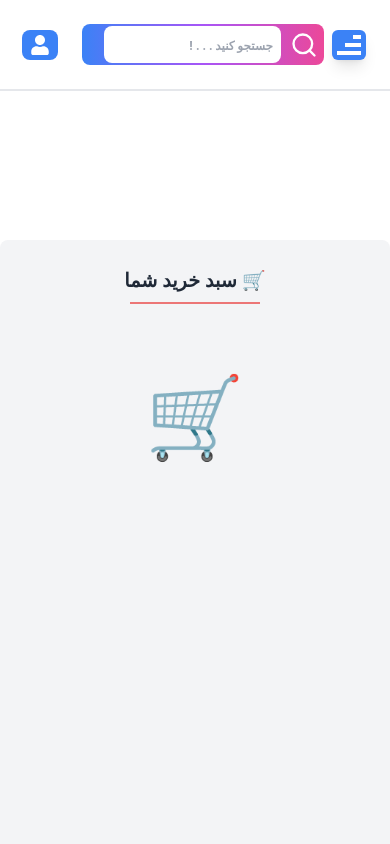
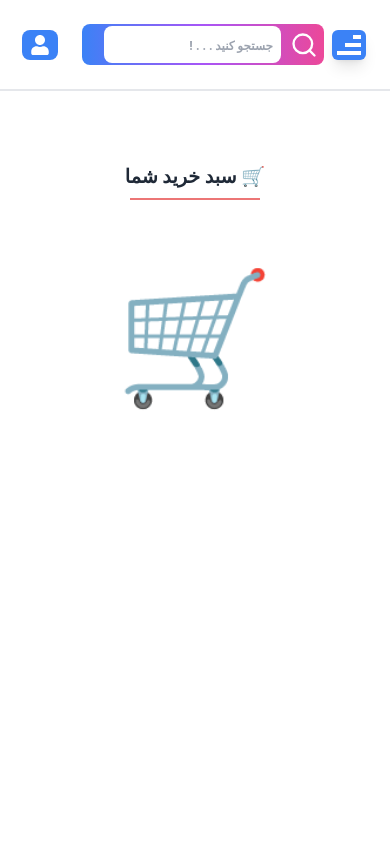
Before and after one commit to MatinSanaati/online-shop-project, a React (Create React App) app: page /Cart in a window 390 px wide. Shown: the top 844 px of the page. Built offline with nearby package versions, Linux system fonts and the light colour scheme.

Commit message:
ساختار لایه بندی و ریسپانسیو سازی برای سبدخرید

```diff
--- a/src/components/Cart-Total/Cart-Total.js
+++ b/src/components/Cart-Total/Cart-Total.js
@@ -1,3 +1,6 @@
+// Css--Imports
+import '../../styles/Cart-Style/Cart-Style.css';
+
 // React--Imports
 import React, { useEffect, useState } from "react";
 
@@ -6,31 +9,32 @@ export const CartTotal = ({ cartItems }) => {
     const [cartLength, setCartLength] = useState(0);
 
     useEffect(() => {
-        const calculatedTotal = cartItems.reduce((sum, item) => sum + (item.price * (item.quantity || 1)), 0);
-        const calculatedCartLength = cartItems.length;
-
+        const calculatedTotal = cartItems.reduce(
+            (sum, item) => sum + item.price * (item.quantity || 1), 0);
         setTotal(calculatedTotal);
-        setCartLength(calculatedCartLength);
+        setCartLength(cartItems.length);
     }, [cartItems]);
 
-    // Render
     return (
-        <div className="p-6 w-full space-y-5">
-            <h2 className="text-xl font-bold text-gray-800 mb-3 text-center">🛍 خلاصه سبد خرید</h2>
+        <div className="cart_total p-6 w-full space-y-5">
+            <h2 className="text-xl font-bold text-gray-800 mb-3 text-center relative">
+                🛍 خلاصه سبد خرید
+            </h2>
 
-            <div className="flex justify-between text-lg font-semibold text-gray-600">
+            <div className="print_number--items flex justify-between text-lg font-semibold text-gray-600">
                 <span>تعداد کل کالا :</span>
                 <span>{cartLength} عدد</span>
             </div>
+            <div className="cart_bottom--wrapper">
+                <div className="print_price--goods flex justify-between text-lg font-semibold text-gray-600">
+                    <span>مجموع قیمت :</span>
+                    <span className="text-green-600">{total.toLocaleString()} تومان</span>
+                </div>
 
-            <div className="flex justify-between text-lg font-semibold text-gray-600 mt-2">
-                <span>مجموع قیمت :</span>
-                <span className="text-green-600">{total.toLocaleString()} تومان</span>
+                <button className="btn_cart--total w-full bg-blue-500 text-white py-2 px-4 rounded-lg mt-5 hover:bg-blue-600 transition">
+                    🛒 ادامه به پرداخت
+                </button>
             </div>
-
-            <button className="w-full bg-blue-500 text-white py-2 px-4 rounded-lg mt-5 hover:bg-blue-600 transition">
-                🛒 ادامه به پرداخت
-            </button>
         </div>
     );
 };
--- a/src/components/pages/Cart.js
+++ b/src/components/pages/Cart.js
@@ -32,7 +32,9 @@ export const Cart = () => {
 
     const updateQuantity = (productId, change) => {
         const updatedCart = cartItems.map(item =>
-            item.id === productId ? { ...item, quantity: Math.max(1, (item.quantity || 1) + change) } : item
+            item.id === productId
+                ? { ...item, quantity: Math.max(1, (item.quantity || 1) + change) }
+                : item
         );
         setCartItems(updatedCart);
         localStorage.setItem("cart", JSON.stringify(updatedCart));
@@ -45,53 +47,35 @@ export const Cart = () => {
     };
 
     return (
-        <div className="mt-60 w-full h-screen">
+        <div className="w-full min-h-screen mt-40 px-4 md:px-20">
+            <h1 className="cart_header relative text-2xl font-bold text-center text-gray-800 mb-8">🛒 سبد خرید شما</h1>
 
-            {/* نمایش باکس مجموع قیمت فقط زمانی که آیتمی در سبد خرید وجود دارد */}
-            {cartItems.length > 0 && (
-                <div className="Cart_Total fixed top-[35%] left-20 bg-white border-gray-900 rounded-lg p-4 w-96 shadow-lg">
-                    <motion.div
-                        initial={{ opacity: 0, y: -20, scale: 0.8 }}
-                        animate={{ opacity: 1, y: 0, scale: 1 }}
-                        transition={{ duration: .5, ease: "easeOut" }}
-                    >
-                        <CartTotal cartItems={cartItems} />
-                    </motion.div>
-                </div>
-            )}
+            {cartItems.length > 0 ? (
+                <div className="grid grid-cols-1 md:grid-cols-3 gap-8">
 
-            <motion.div
-                initial={{ opacity: 0, y: 20 }}
-                animate={{ opacity: 1, y: 0 }}
-                transition={{ duration: 0.6 }}
-            >
-                <div className="w-full min-h-screen bg-gray-100 shadow-lg rounded-lg p-6">
-                    <h1 className="cart_header relative text-2xl font-semibold text-gray-800 mb-4 text-center">🛒 سبد خرید شما</h1>
-                    {cartItems.length > 0 ? (
-                        <div className="flex flex-col justify-between items-start mt-10 w-full gap-4">
+                    {/* لیست محصولات */}
+                    <div className="md:col-span-2 flex flex-col gap-6">
                         {cartItems.map((item, index) => (
                             <motion.div
                                 key={index}
-                                    className="flex flex-col items-center justify-between border-b-2 p-4 gap-3 hover:shadow-lg transition-all w-96 h-96"
-                                    initial={{ opacity: 0, y: -30 }}
+                                className="bg-white rounded-xl shadow-md p-4 flex flex-col md:flex-row gap-4 items-center justify-between"
+                                initial={{ opacity: 0, y: 20 }}
                                 animate={{ opacity: 1, y: 0 }}
-                                    exit={{ opacity: 1, y: 0 }}
                             >
-                                    {/* عکس محصول */}
                                 <img
                                     src={item.imageUrl}
                                     alt={item.name}
-                                        className="w-96 h-52 object-cover rounded-lg"
+                                    className="w-full md:w-40 h-40 object-cover rounded-lg"
                                 />
 
-                                    {/* نام و قیمت محصول */}
-                                    <div className="text-center mt-2">
-                                        <span className="text-lg font-medium text-gray-800">{item.name}</span>
+                                <div className='cart_item--info--action flex justify-between items-center gap-4'>
+                                    <div className="flex-1 text-center md:text-right">
+                                        <h2 className="text-lg font-semibold text-gray-800">{item.name}</h2>
                                         <p className="text-gray-500 text-sm mt-1">{item.price}</p>
                                     </div>
 
-                                    {/* دکمه‌های کنترل تعداد و حذف */}
-                                    <div className="flex items-center gap-2 mt-3">
+                                    {/* Btns */}
+                                    <div className="flex items-center gap-2">
                                         {item.quantity > 1 ? (
                                             <button
                                                 onClick={() => updateQuantity(item.id, -1)}
@@ -117,27 +101,53 @@ export const Cart = () => {
                                             <FaPlus size={14} />
                                         </button>
                                     </div>
+
+                                </div>
                             </motion.div>
                         ))}
                     </div>
+
+                    {/* سایدبار قیمت */}
+                    <div className="sidebar_section md:col-span-1">
+                        <motion.div
+                            initial={{ opacity: 0, y: -20, scale: 0.8 }}
+                            animate={{ opacity: 1, y: 0, scale: 1 }}
+                            transition={{ duration: .5, ease: "easeOut" }}
+                            className="motion bg-white rounded-xl shadow-lg sticky top-32"
+                        >
+                            <CartTotal cartItems={cartItems} />
+                        </motion.div>
+                    </div>
+
+                    {/* درصورت خالی بودن سبدخرید */}
+                </div>
             ) : (
                 <motion.div
-                            className="shopping_icon text-center text-gray-600 mt-20 text-9xl"
-                            initial={{ opacity: 0, y: 500, scale: 0.5, rotate: -180 }}  // ابتدا آیکون محو و کوچک است و 180 درجه چرخیده
-                            animate={{ opacity: 1, y: 0, scale: 1, rotate: 0 }}  // در نهایت آیکون قابل مشاهده، به اندازه اصلی و بدون چرخش است
+                    className="text-center text-gray-600 mt-20 text-9xl"
+                    initial={{ opacity: 0, y: 500, scale: 0.5, rotate: -180 }}
+                    animate={{ opacity: 1, y: 0, scale: 1, rotate: 0 }}
                     transition={{
-                                opacity: { duration: 0.3 },   // زمان محو شدن
-                                y: { type: "spring", stiffness: 100, damping: 20 },  // تنظیمات حرکت به بالا
-                                scale: { duration: 1.5 },     // زمان اسکیل گرفتن
-                                rotate: { duration: 1 },    // زمان چرخش 180 درجه
+                        opacity: { duration: 0.3 },
+                        y: { type: "spring", stiffness: 100, damping: 20 },
+                        scale: { duration: 1.5 },
+                        rotate: { duration: 1 },
                     }}
                 >
                     <p>🛒</p>
                 </motion.div>
             )}
+
+            {/*  */}
+            <br></br>
+            <br></br>
+            <br></br>
+            <br></br>
+            <br></br>
+            {/*  */}
+
+            <div className='footer__wrapper--section'>
+                <Footer />
             </div>
-            </motion.div>
-            <Footer />
         </div>
     );
 };
--- a/src/styles/Cart-Style/Cart-Style.css
+++ b/src/styles/Cart-Style/Cart-Style.css
@@ -1,20 +1,20 @@
+/* ==== افکت خط زیر هدر ==== */
 .cart_header::after {
     content: '';
     position: absolute;
-    bottom: -8px;
+    bottom: -10px;
     left: 50%;
     transform: translateX(-50%);
     width: 180px;
     height: 2px;
     background-color: rgb(236, 118, 118);
-    font-weight: bold;
 }
 
+/* ==== انیمیشن slide-up ==== */
 .slide-up {
     animation: slideUp 1s ease-out forwards;
 }
 
-/* انیمیشن از پایین به بالا */
 @keyframes slideUp {
     0% {
         transform: translateY(30px);
@@ -27,23 +27,87 @@
     }
 }
 
-/* Responsive */
-@media only screen and (max-width: 450px) {
+/* ==== 📱 ریسپانسیو برای لپ‌تاپ و تبلت بزرگ (تا 1220px) ==== */
+@media (max-width: 1220px) {
+    .cart_total {
+        padding: 0.75rem;
+    }
 
+    .cart_total h2 {
+        font-size: 1rem;
+    }
+
+    .print_number--items,
+    .print_price--goods {
+        font-size: 0.875rem;
+    }
+
+    .btn_cart--total {
+        font-size: 0.875rem;
+        padding: 0.5rem;
+    }
+}
+
+/* ==== 💻 ریسپانسیو برای لپ‌تاپ‌های کوچک یا تبلت (تا 920px) ==== */
+@media (max-width: 920px) {
+    .cart_total {
+        padding: 0;
+    }
+
+    .print_number--items,
+    .print_price--goods {
+        font-size: .788rem;
+    }
+
+    .motion {
+        padding: 5px 10px 5px 10px;
+    }
+
+    .cart_item--info--action {
+        display: flex;
+        width: 100%;
+        flex-direction: column;
+    }
+}
+
+/* ==== 📲 ریسپانسیو برای تبلت‌های کوچک و موبایل (تا 768px) ==== */
+@media (max-width: 768px) {
+    .cart_bottom--wrapper {
+        position: fixed;
+        bottom: 0;
+        left: 0;
+        width: 100%;
+        background: #ffffff;
+        box-shadow: 0 -2px 10px rgba(0, 0, 0, 0.1);
+        padding: 1rem;
+        z-index: 50;
+        border-top: 1px solid #e5e7eb;
+    }
+
+    .btn_cart--total {
+        margin-top: .75rem;
+        font-size: 14px;
+        padding: 10px;
+    }
+
+    .print_price--goods {
+        font-size: 15px;
+    }
+
+    .footer__wrapper--section {
+        display: none;
+    }
+}
+
+/* ==== 📱 موبایل کوچک (تا 450px) ==== */
+@media (max-width: 450px) {
     .cart_header {
         font-size: 1.2rem;
     }
 
     .cart_header::after {
-        content: '';
-        position: absolute;
+        width: 130px;
         bottom: -8px;
-        left: 50%;
-        transform: translateX(-50%);
-        width: 130px;
-        height: 2px;
-        background-color: rgb(236, 118, 118);
-        font-weight: bold;
     }
 
     .shopping_icon {
```
Lines whose indentation alone changed are shown as unchanged.
